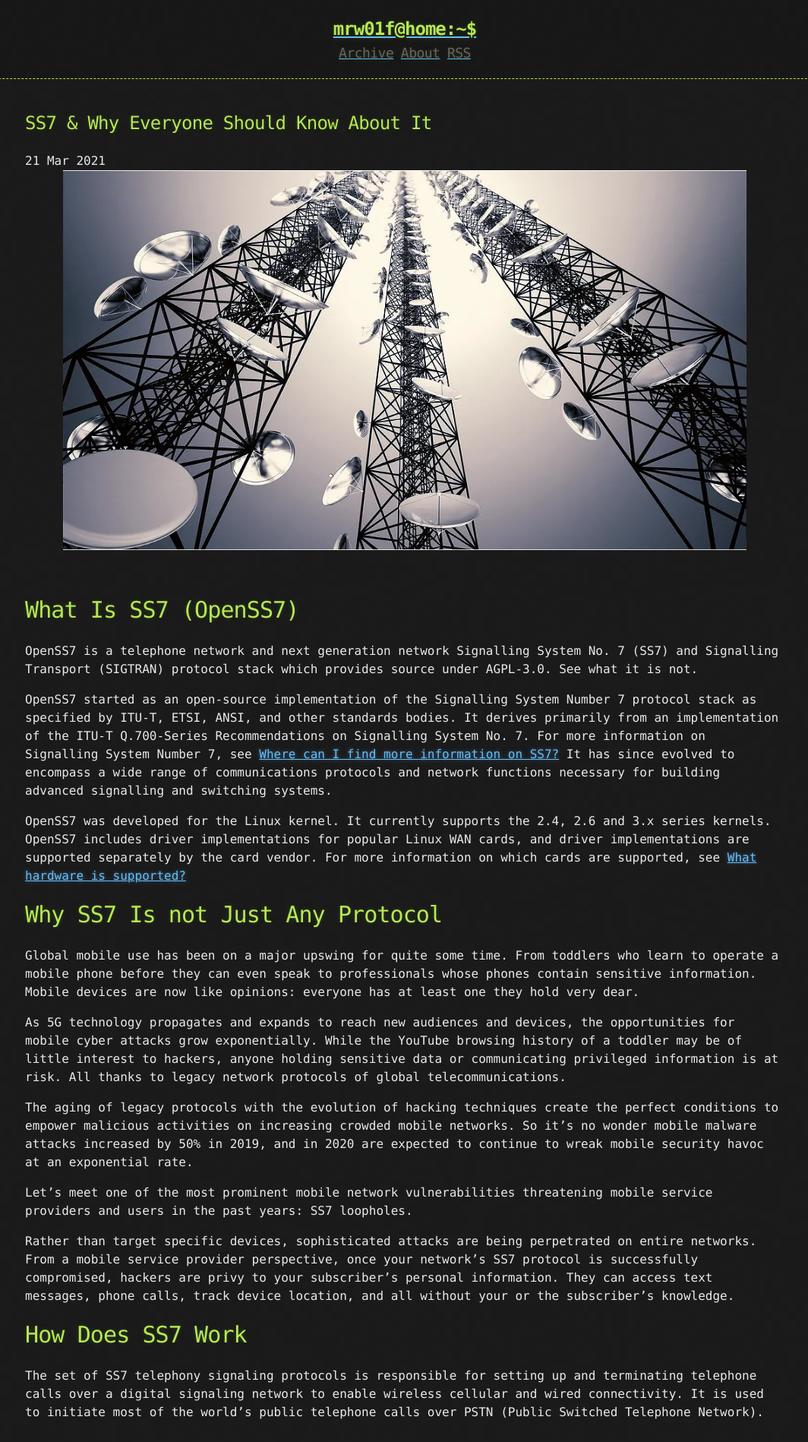
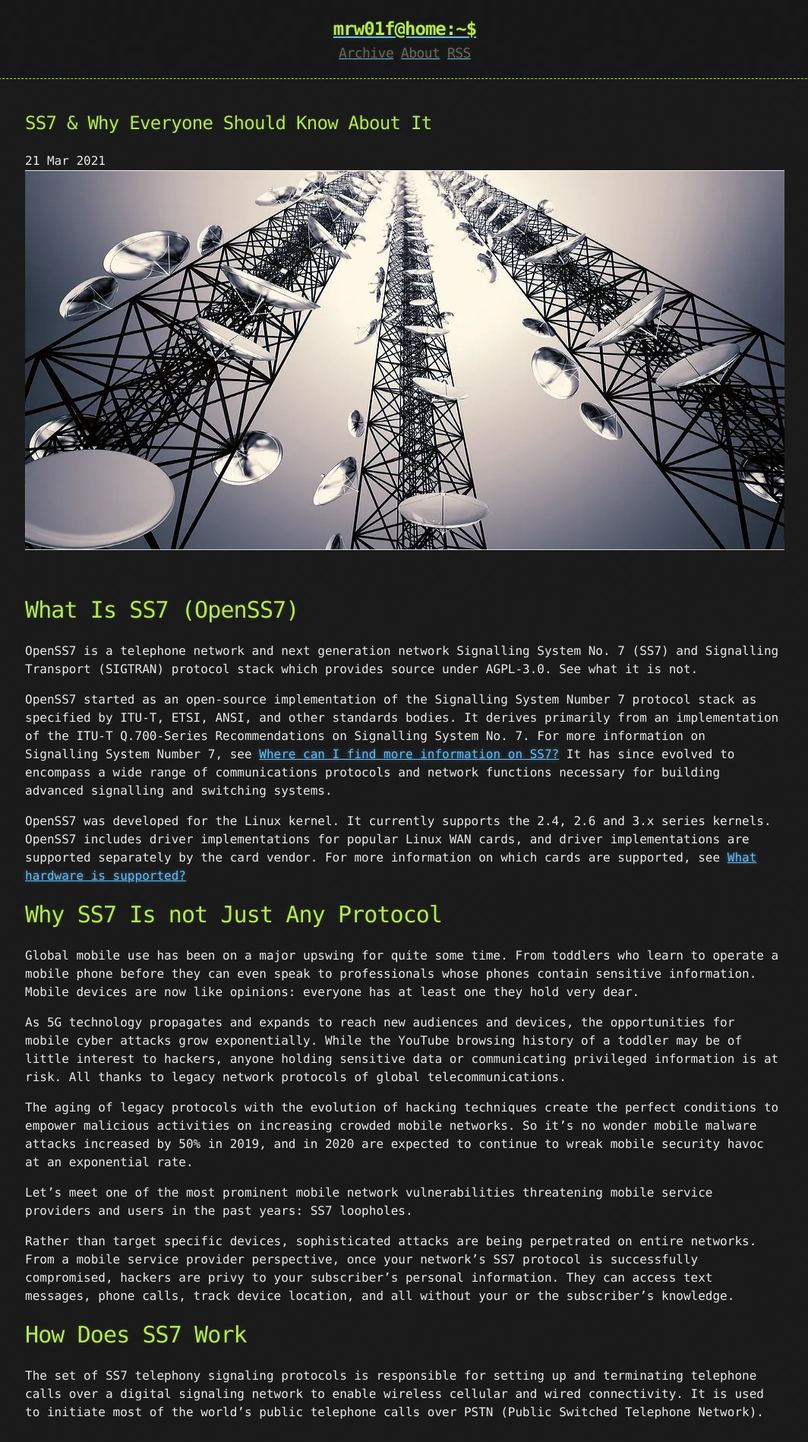
Before and after one commit to MRW01F/blog, a Jekyll site: the page built from _posts/2021-03-21-SS7-&-Why-Everyone-Should-Know-About-It.md, in a window 1280 px wide. Shown: the top 1898 px of the page at 76% size, without its empty margins (107-1171 px from the left). Built offline with Jekyll 4.4.1, drawn with Linux system fonts in a browser that asks for light colours.

Commit message:
ss7 fix3

```diff
--- a/_posts/2021-03-21-SS7-&-Why-Everyone-Should-Know-About-It.md
+++ b/_posts/2021-03-21-SS7-&-Why-Everyone-Should-Know-About-It.md
@@ -3,7 +3,7 @@ title: SS7 & Why Everyone Should Know About It
 published: true
 ---
 
-<center><img width="900" height="500" align="center" src="{{ site.baseurl }}/assets/images/ss7/ss7.jpg"></center><br>
+<center><img width="1000" height="500" align="center" src="{{ site.baseurl }}/assets/images/ss7/ss7.jpg"></center><br>
 
 # What Is SS7 (OpenSS7)
 
```
